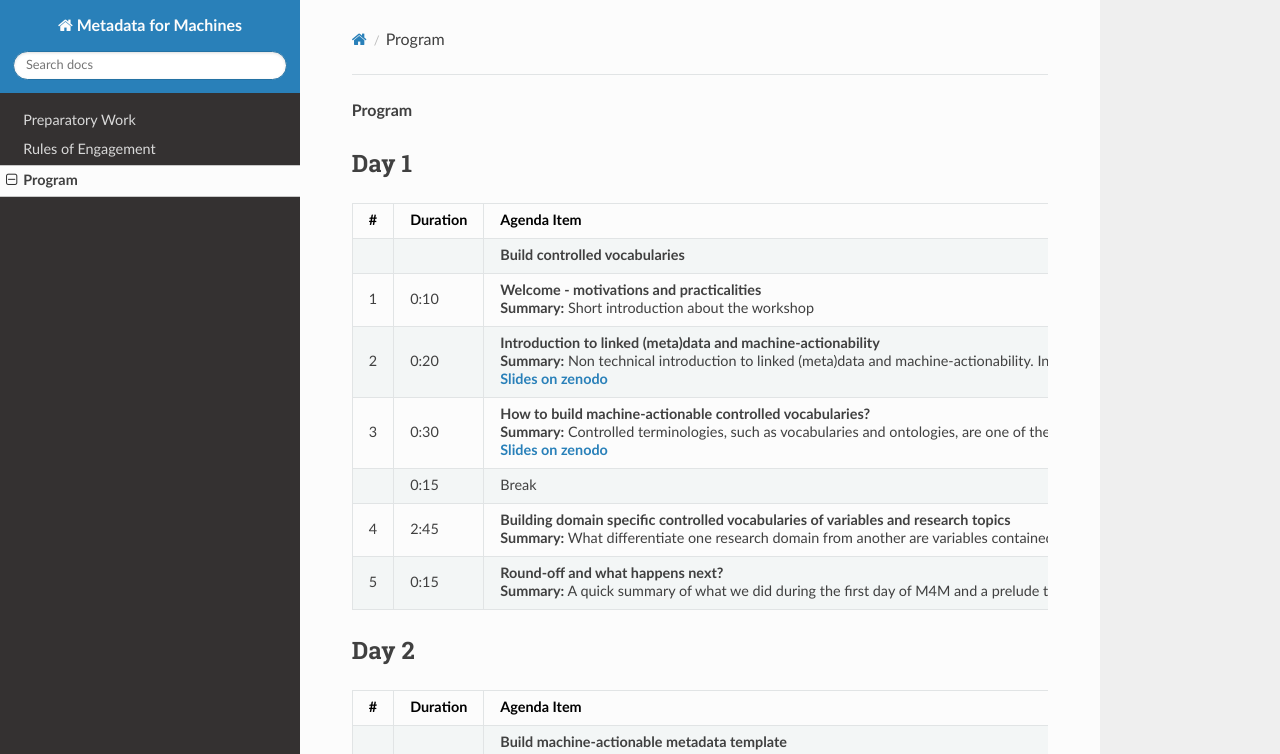
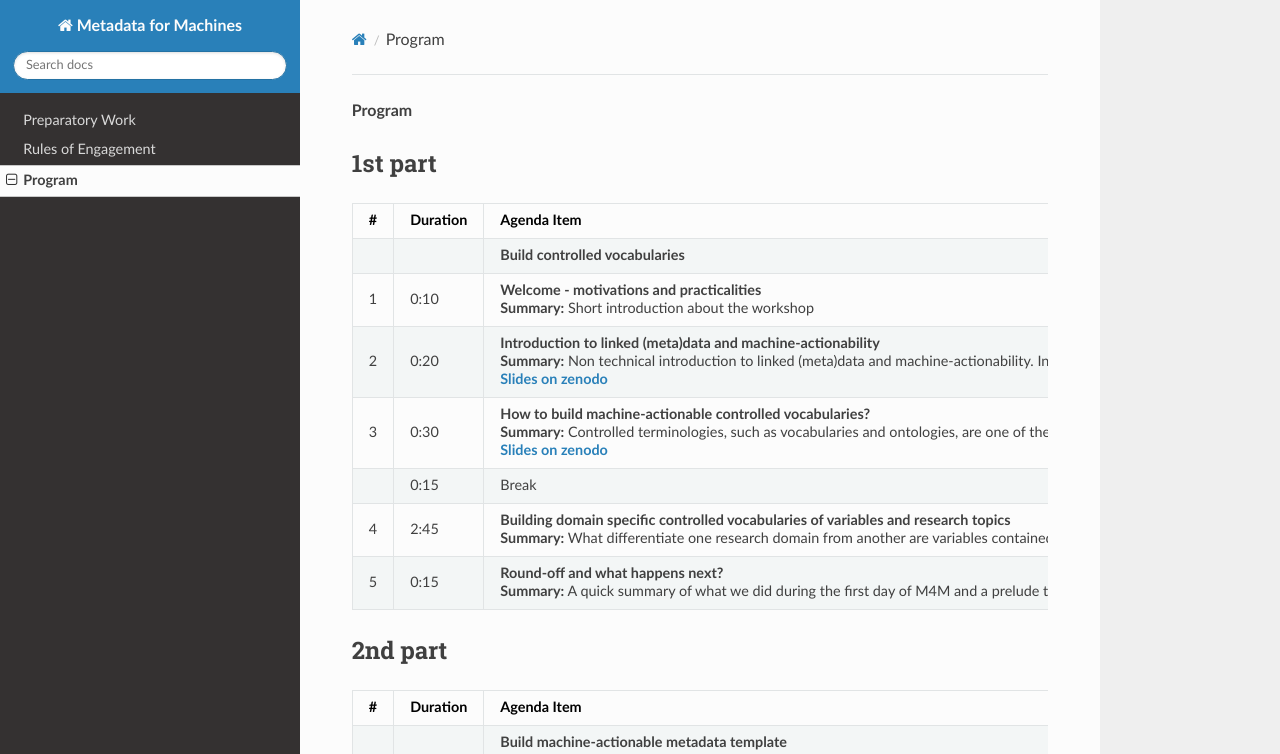
Before and after one commit to Hannah-DK/M4M-DK, an MkDocs documentation site: the page built from docs/Program.md, in a window 1280 px wide and 1391 px high. Shown: the top 754 px of the window. Built offline with MkDocs 1.6.1, drawn with Linux system fonts in a browser that asks for light colours; nearby versions of some CDN libraries.

Commit message:
Update Program.md

```diff
--- a/docs/Program.md
+++ b/docs/Program.md
@@ -1,22 +1,22 @@
 **Program**
 
-## Day 1
+## 1st part
 | #   | Duration   | Agenda Item                                                                                                            |
 |:----|:-----------|:-----------------------------------------------------------------------------------------------------------------------|
 |     |            | **Build controlled vocabularies**                                                                                      |
 | 1   | 0:10       | **Welcome - motivations and practicalities**<br />**Summary:** Short introduction  about the workshop                  |
-| 2   | 0:20       | **Introduction to linked (meta)data and machine-actionability** <br />**Summary:** Non technical introduction to linked (meta)data and machine-actionability. In this presentation we will present and highlight key mechanisms and components that make (meta)data machine-actionable and linked to other resources out in the Web.<br /> [**Slides on zenodo**](https://zenodo.org/record/4462058)|
-| 3   | 0:30       | **How to build machine-actionable controlled vocabularies?** <br />**Summary:** Controlled terminologies, such as vocabularies and ontologies, are one of the most essential components in achieving machine-actionability and (meta)data linking. Without them we are left with free text inputs which are difficult if not impossible to be understood by machines, and often lead to false interpretation by humans. Since often existing controlled terminologies aren’t sufficient to cover needs of particular domains, we will learn how to build them.<br /> [**Slides on zenodo**](https://zenodo.org/record/4705676)|
+| 2   | 0:20       | **Introduction to linked (meta)data and machine-actionability** <br />**Summary:** Non technical introduction to linked (meta)data and machine-actionability. In this presentation we will present and highlight key mechanisms and components that make (meta)data machine-actionable and linked to other resources out in the Web.<br /> [**Slides on zenodo**](https://zenodo.org/record/4462058#.YXvmP57P0uU)|
+| 3   | 0:30       | **How to build machine-actionable controlled vocabularies?** <br />**Summary:** Controlled terminologies, such as vocabularies and ontologies, are one of the most essential components in achieving machine-actionability and (meta)data linking. Without them we are left with free text inputs which are difficult if not impossible to be understood by machines, and often lead to false interpretation by humans. Since often existing controlled terminologies aren’t sufficient to cover needs of particular domains, we will learn how to build them.<br /> [**Slides on zenodo**](https://zenodo.org/record/4705676#.YXvmd57P0uU)|
 |     | 0:15       | Break |
 | 4   | 2:45       | **Building domain specific controlled vocabularies of variables and research topics** <br />**Summary:** What differentiate one research domain from another are variables contained in data and what research topics they are investigating with data. Therefore, in this hands-on exercise we will start to build the corresponding controlled vocabularies and publish them on OntoStack and BioPortal. On the second day we will use these vocabularies to update a generic metadata template to be domain specific.|
 | 5   | 0:15       | **Round-off and what happens next?** <br /> **Summary:** A quick summary of what we did during the first day of M4M and a prelude to day 2 of M4M.|
 
 
-## Day 2
+## 2nd part
 | #   | Duration   | Agenda Item                                                                                                            |
 |:----|:-----------|:-----------------------------------------------------------------------------------------------------------------------|
 |     |            | **Build machine-actionable metadata template**|
-| 1   | 0:45       | **How to build machine-actionable metadata templates?** <br /> **Summary:** We will introduce an approach in developing machine-actionable metadata templates. Also, we will present Generic Dataset Metadata Template (GDMT) as an example of a configurable machine-actionable template. Furthermore, we will show how to configure this template to be domain specific by means of introducing the two vocabularies created in day 1 of M4M. <br /> [**Slides on zenodo**](https://zenodo.org/record/4621141)|
+| 1   | 0:45       | **How to build machine-actionable metadata templates?** <br /> **Summary:** We will introduce an approach in developing machine-actionable metadata templates. Also, we will present Generic Dataset Metadata Template (GDMT) as an example of a configurable machine-actionable template. Furthermore, we will show how to configure this template to be domain specific by means of introducing the two vocabularies created in day 1 of M4M. <br /> [**Slides on zenodo**](https://zenodo.org/record/5533930#.YXvmzZ7P0uU)|
 | 2   | 0:15       | **Exercise 1: Create a copy of Generic Dataset Metadata Template (GDMT)** <br /> **Summary:** Participants will make a copy of the GDMT template in CEDAR workbench in a designated CEDAR folder that will be shared among them.|
 | 3   | 0:15       | **Exercise 2: Create metadata fields** <br /> **Summary:** Participants will make metadata fields which will be used to modify the GDMT template, thus turning it to be domain specific template. Specifically participants will create two fields, one that will be used to configure for domain specific variables and another one for domain specific research topics (i.e. subjects). |
 |     | 0:15       | Break|
```
